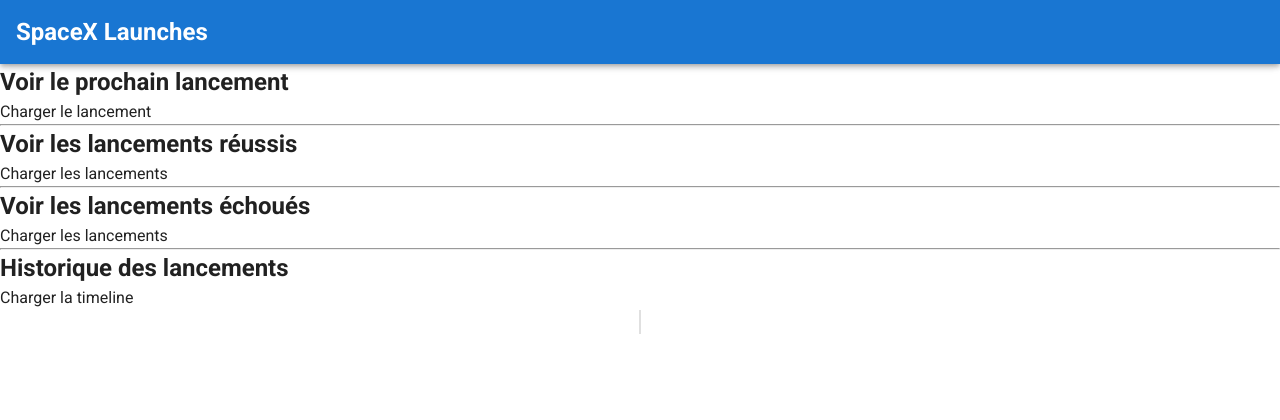
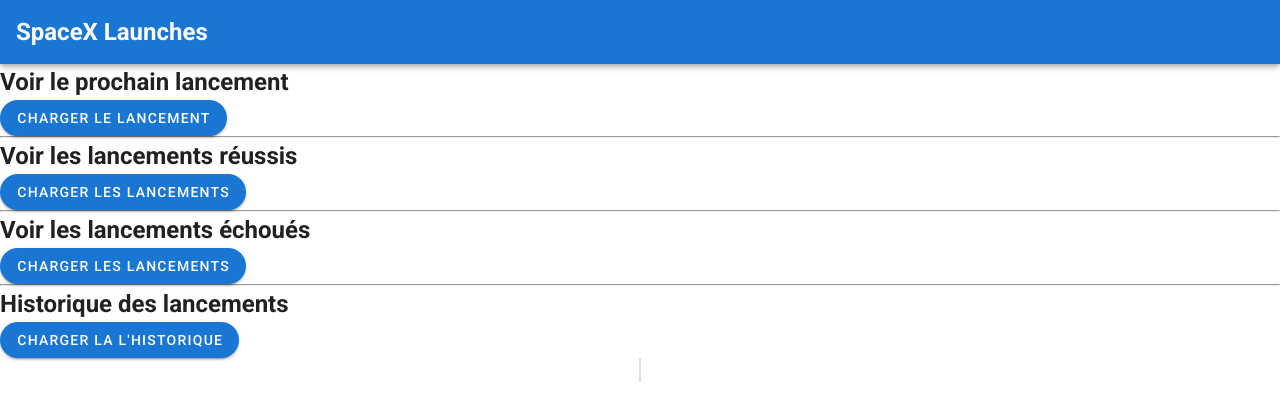
Before and after one commit to Antony-LE/SpaceX-launches, a Vue app: page / in a window 1280 px wide. Shown: the top 420 px of the page. Built offline with nearby package versions, Linux system fonts and the light colour scheme.

Commit message:
Add button logic on nextLaunch component

```diff
--- a/src/components/LaunchesData.vue
+++ b/src/components/LaunchesData.vue
@@ -1,6 +1,8 @@
 <template>
 <section>
-        <button v-on:click="updateLaunches" >Charger les lancements</button>
+        <v-btn v-on:click="updateLaunches"  rounded color="primary" dark >
+             Charger les lancements
+        </v-btn>
         <ul>
             <li v-for="LaunchData in LaunchesData" v-bind:key="LaunchData.flight_number">
                 <p>Nom : {{ LaunchData.mission_name }}</p>
--- a/src/components/NextLaunch.vue
+++ b/src/components/NextLaunch.vue
@@ -1,7 +1,9 @@
 <template>
      <section class="next-launch">
-        <button v-on:click="updateNextLaunch">Charger le lancement</button>
-        <p v-if="nextLaunchDatas.name">Le prochain lancement SpaceX de la fusée
+         <v-btn v-on:click="updateNextLaunch(); isHidden= !isHidden" rounded color="primary" dark >
+             {{ isHidden ? "Masquer le lancement": "Charger le lancement"}}
+        </v-btn>
+        <p v-if="isHidden==true">Le prochain lancement SpaceX de la fusée
           <strong>{{ nextLaunchDatas.name }} </strong> aura lieu le
           <strong>{{ nextLaunchDatas.date_utc }} </strong>
         </p>
@@ -19,6 +21,7 @@
   data() {
     return {
       nextLaunchDatas: [],
+      isHidden: false,
     };
   },
   methods: {
--- a/src/components/Timeline.vue
+++ b/src/components/Timeline.vue
@@ -1,6 +1,8 @@
 <template>
 <section>
-<button v-on:click="updateTimeline" >Charger la timeline</button>
+<v-btn v-on:click="updateTimeline" rounded color="primary" dark >
+             Charger la l'historique
+        </v-btn>
      <v-timeline>
     <v-timeline-item
      v-for="launch in launches" v-bind:key="launch.flight_number"
```
